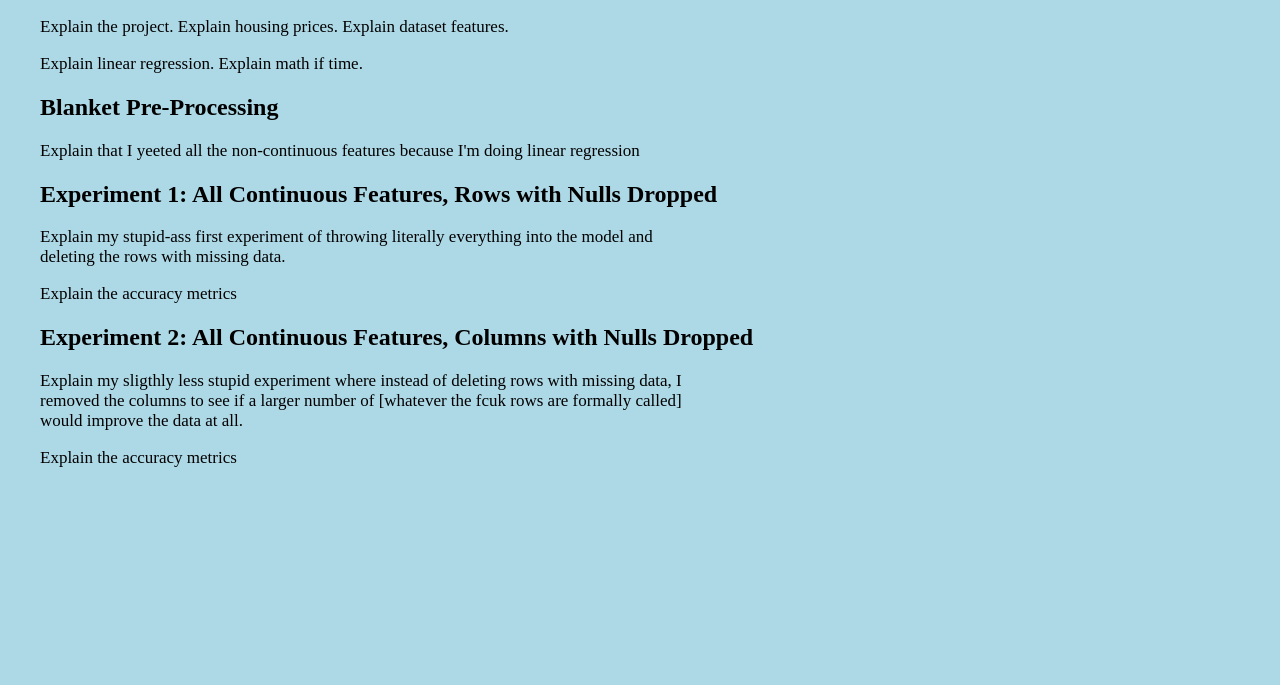
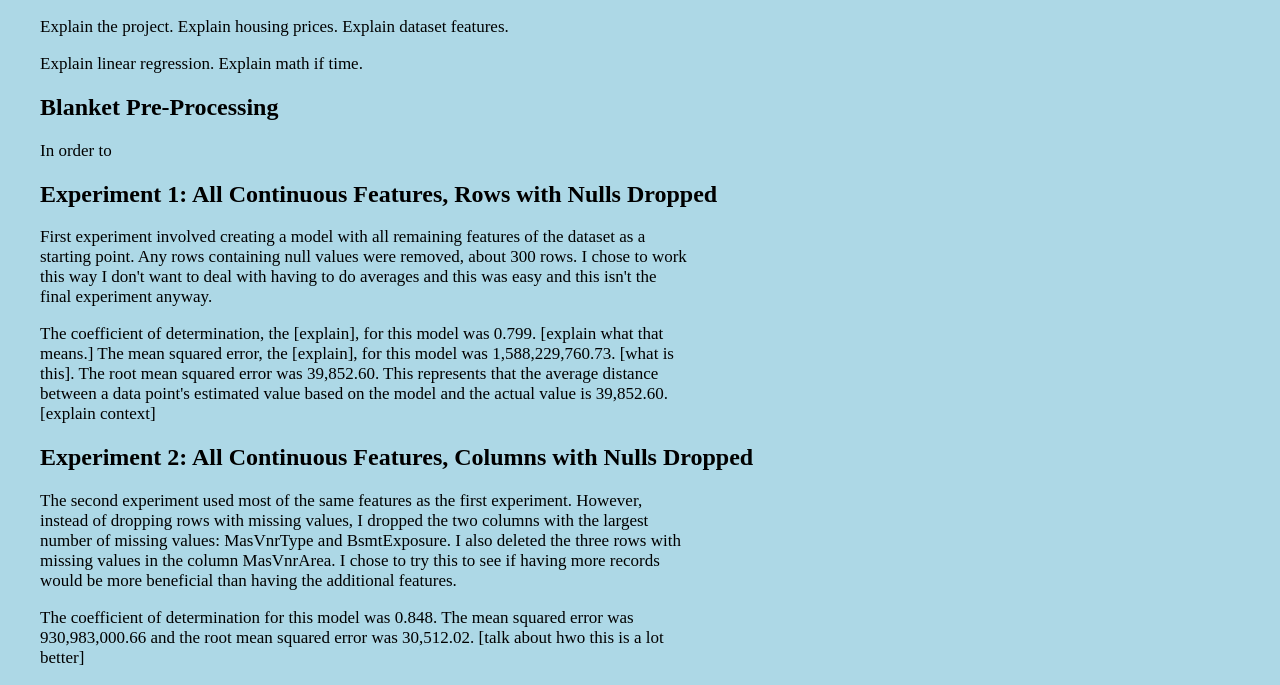
Before and after one commit to audinpex/audinpex.github.io, a plain HTML site: page project3.html in a window 1280 px wide. Shown: the part 174-859 px from the top of the page. Before the commit the page ends 800 px from the top, so only its background shows below. Drawn offline with Linux system fonts and the light colour scheme.

Commit message:
improved outline

```diff
--- a/project3.html
+++ b/project3.html
@@ -19,16 +19,25 @@
     <p class="paper">Explain the project. Explain housing prices. Explain dataset features.</p>
     <p class="paper">Explain linear regression. Explain math if time.</p>
     <h2>Blanket Pre-Processing</h2>
-    <p class="paper">Explain that I yeeted all the non-continuous features because I'm doing linear regression</p>
+    <p class="paper">In order to </p>
     <h2>Experiment 1: All Continuous Features, Rows with Nulls Dropped</h2>
-    <p class="paper">Explain my stupid-ass first experiment of throwing literally everything into the model and
-        deleting the rows with missing data.
+    <p class="paper">First experiment involved creating a model with all remaining features of the dataset as a starting point.
+        Any rows containing null values were removed, about 300 rows. I chose to work this way I don't want to deal with
+        having to do averages and this was easy and this isn't the final experiment anyway.
     </p>
-    <p class="paper">Explain the accuracy metrics</p>
+    <p class="paper">The coefficient of determination, the [explain], for this model was 0.799. [explain what that means.]
+        The mean squared error, the [explain], for this model was 1,588,229,760.73. [what is this]. The root mean squared error was
+        39,852.60. This represents that the average distance between a data point's estimated value based on the model and
+        the actual value is 39,852.60. [explain context]
+    </p>
     <h2>Experiment 2: All Continuous Features, Columns with Nulls Dropped</h2>
-    <p class="paper">Explain my sligthly less stupid experiment where instead of deleting rows with missing data,
-        I removed the columns to see if a larger number of [whatever the fcuk rows are formally called] would
-    improve the data at all.</p>
-    <p class="paper">Explain the accuracy metrics</p>
+    <p class="paper">The second experiment used most of the same features as the first experiment. However, instead of dropping
+        rows with missing values, I dropped the two columns with the largest number of missing values: MasVnrType and BsmtExposure.
+        I also deleted the three rows with missing values in the column MasVnrArea. I chose to try this to see if having more records
+        would be more beneficial than having the additional features.
+    </p>
+    <p class="paper">The coefficient of determination for this model was 0.848. The mean squared error was 930,983,000.66 and
+        the root mean squared error was 30,512.02. [talk about hwo this is a lot better]
+    </p>
 </body>
 </html>
```
Also changed, not shown: projects.html (+3 -3 lines).
